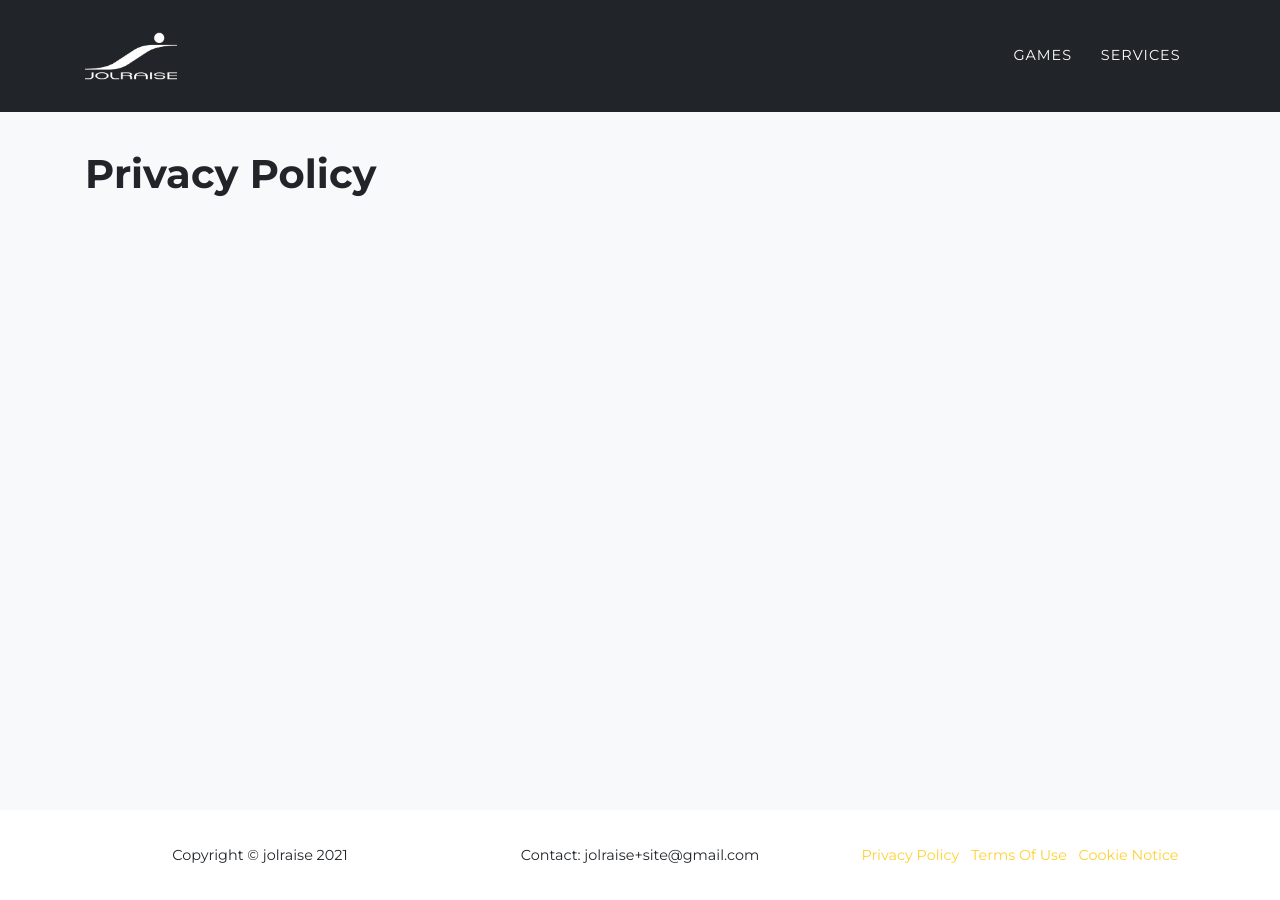
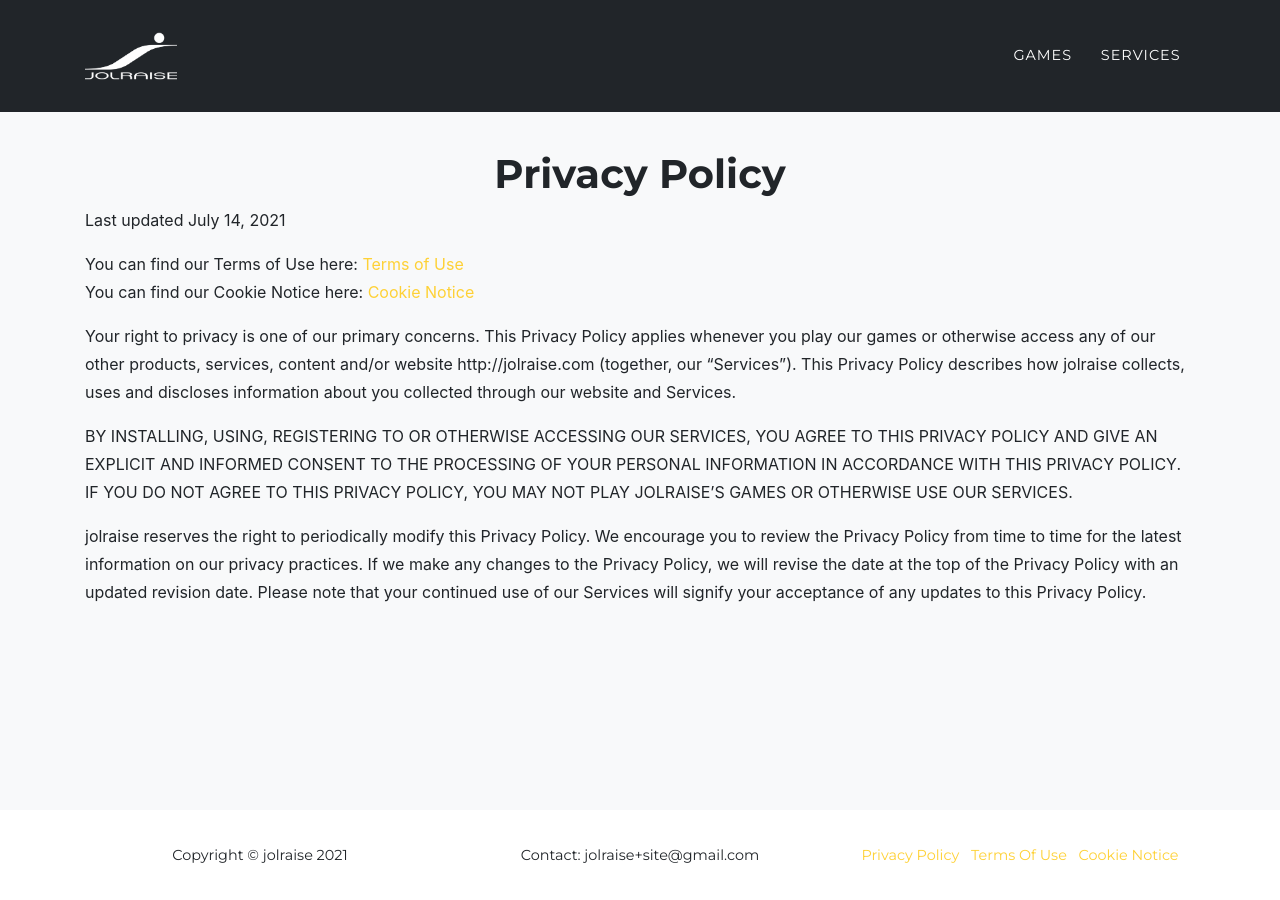
Before and after one commit to jolraise/jolraise.github.io, a Jekyll site: the page built from privacypolicy.md, in a window 1280 px wide. Built offline with Jekyll 4.4.1, drawn with Linux system fonts in a browser that asks for light colours; some web fonts are replaced.

Commit message:
privacypolicy update

```diff
--- a/privacypolicy.md
+++ b/privacypolicy.md
@@ -4,4 +4,28 @@ title: jolraise | Privacy Policy
 background: grey
 ---
 
+{: style="text-align: center" }
 # Privacy Policy
+
+
+Last updated July 14, 2021
+
+You can find our Terms of Use here: [Terms of Use](http://jolraise.com/termsofuse)
+You can find our Cookie Notice here: [Cookie Notice](http://jolraise.com/cookienotice)
+
+Your right to privacy is one of our primary concerns.
+This Privacy Policy applies whenever you play our games or otherwise access any of our other products,
+services, content and/or website http://jolraise.com (together, our "Services").
+This Privacy Policy describes how jolraise collects, uses and discloses information about you
+collected through our website and Services.
+
+
+BY INSTALLING, USING, REGISTERING TO OR OTHERWISE ACCESSING OUR SERVICES, YOU AGREE TO THIS PRIVACY POLICY
+AND GIVE AN EXPLICIT AND INFORMED CONSENT TO THE PROCESSING OF YOUR PERSONAL INFORMATION IN ACCORDANCE WITH THIS PRIVACY POLICY.
+IF YOU DO NOT AGREE TO THIS PRIVACY POLICY, YOU MAY NOT PLAY JOLRAISE’S GAMES OR OTHERWISE USE OUR SERVICES.
+
+
+jolraise reserves the right to periodically modify this Privacy Policy. We encourage you to review the Privacy Policy from time to time
+for the latest information on our privacy practices. If we make any changes to the Privacy Policy, we will revise the date at the top of
+the Privacy Policy with an updated revision date. Please note that your continued use of our Services will signify your acceptance of any updates
+to this Privacy Policy.
```
